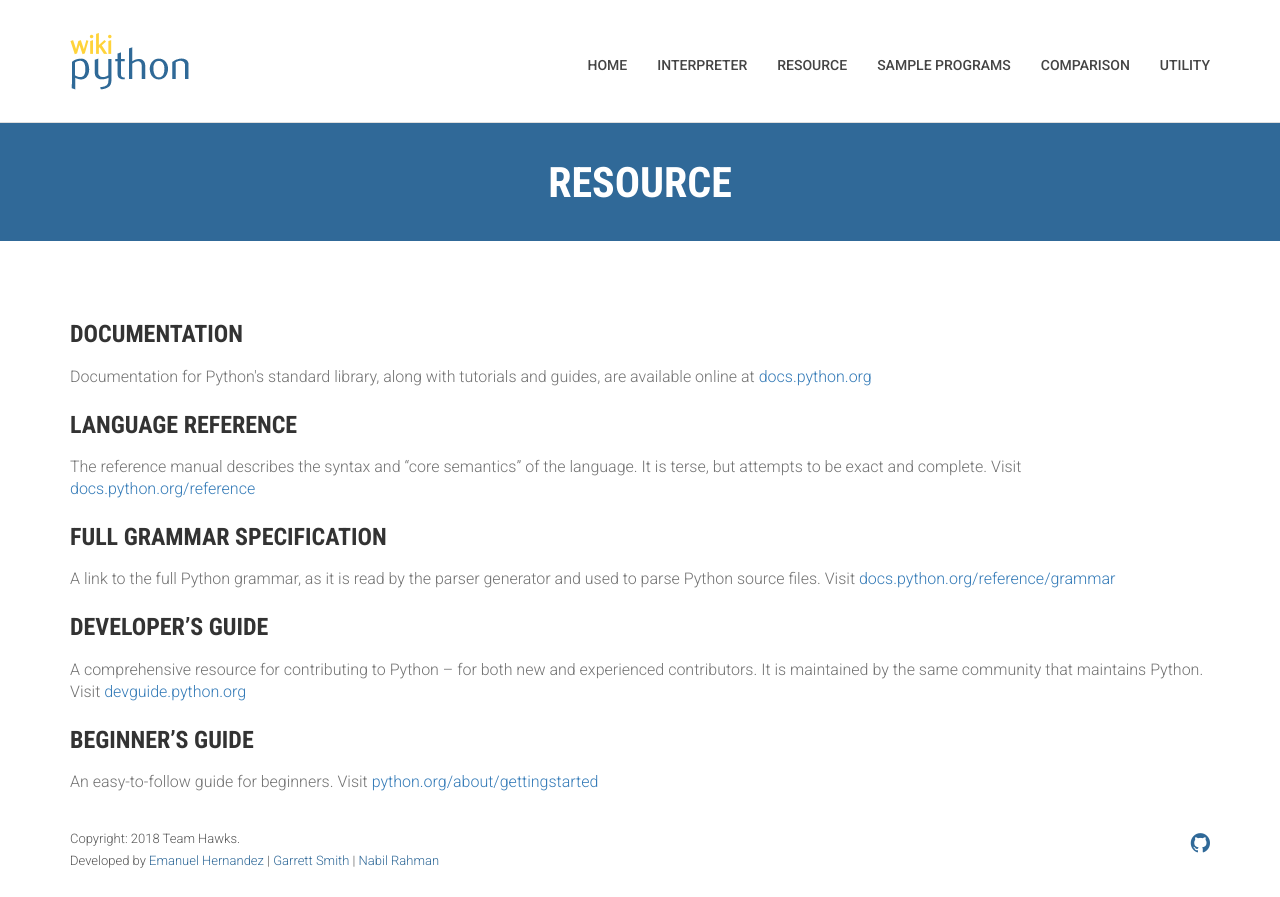
After one commit to nabilrhman/WikiPython, a PHP site: page /links.php in a window 1280 px wide. The commit adds this page. Run offline with PHP 8.4, Linux system fonts and the light colour scheme; some web fonts are replaced.

Commit message:
Adds links to the resource page (links.php).

```diff
--- a/header.php
+++ b/header.php
@@ -28,6 +28,7 @@
                         <ul class="nav navbar-nav navbar-right">
                             <li><a href="index.php" >Home</a></li>
                             <li><a href="interpreter.php">Interpreter</a></li>
+                            <li><a href="links.php">Resource</a></li>
                             <li><a href="sample.php">Sample programs</a></li>
                             <li><a href="comparison.php">Comparison</a></li>
                             <li><a href="utility.php">Utility</a></li>
--- /dev/null
+++ b/links.php
@@ -0,0 +1,145 @@
+<!DOCTYPE html>
+<html class="no-js">
+<head>
+    <!-- Basic Page Needs
+    ================================================== -->
+    <meta charset="utf-8">
+    <meta http-equiv="Content-Type" content="text/html; charset=utf-8">
+    <link rel="icon" href="favicon.ico">
+    <title>WikiPython - Links</title>
+    <meta name="description" content="">
+    <meta name="keywords" content="">
+    <meta name="author" content="">
+    <!-- Mobile Specific Metas
+    ================================================== -->
+    <meta name="format-detection" content="telephone=no">
+    <meta name="viewport" content="width=device-width, initial-scale=1">
+
+
+    <!-- Template CSS Files
+    ================================================== -->
+    <!-- Twitter Bootstrs CSS -->
+    <link rel="stylesheet" href="plugins/bootstrap/bootstrap.min.css">
+    <!-- Ionicons Fonts Css -->
+    <link rel="stylesheet" href="plugins/ionicons/ionicons.min.css">
+    <!-- animate css -->
+    <link rel="stylesheet" href="plugins/animate-css/animate.css">
+    <!-- Hero area slider css-->
+    <link rel="stylesheet" href="plugins/slider/slider.css">
+    <!-- owl craousel css -->
+    <link rel="stylesheet" href="plugins/owl-carousel/owl.carousel.css">
+    <link rel="stylesheet" href="plugins/owl-carousel/owl.theme.css">
+    <!-- Fancybox -->
+    <link rel="stylesheet" href="plugins/facncybox/jquery.fancybox.css">
+    <!-- template main css file -->
+    <link rel="stylesheet" href="css/style.css">
+    <!-- Prism.js -->
+    <link href="plugins/prism/prism.css" rel="stylesheet"/>
+
+
+</head>
+<body>
+
+<script src="plugins/prism/prism.js"></script>
+
+<?php include 'header.php'; ?>
+
+
+<!--
+==================================================
+    Global Page Section Start
+================================================== -->
+<section class="global-page-header">
+    <div class="container">
+        <div class="row">
+            <div class="col-md-12">
+                <div class="block">
+                    <h2>Resource</h2>
+                </div>
+            </div>
+        </div>
+    </div>
+</section>
+
+
+<!--
+==================================================
+    Company Description Section Start
+================================================== -->
+<section class="company-description">
+    <div class="container">
+        <div class="row">
+            <div class="col-md-12">
+                <div class="block">
+                    <h3 class="subtitle wow fadeInUp" data-wow-delay=".3s" data-wow-duration="500ms">
+                        Documentation
+                    </h3>
+                    <p class="wow fadeInUp" data-wow-delay=".5s" data-wow-duration="800ms">
+                        Documentation for Python's standard library, along with tutorials and guides, are available online at
+                        <a href="https://docs.python.org/">docs.python.org</a>
+                    </p>
+
+                    <h3 class="subtitle wow fadeInUp h3WithPadding" data-wow-delay=".3s" data-wow-duration="500ms">
+                        Language reference
+                    </h3>
+                    <p class="wow fadeInUp" data-wow-delay=".5s" data-wow-duration="800ms">
+                        The reference manual describes the syntax and “core semantics” of the language. It is terse, but attempts to be exact and complete. Visit
+                        <a href="https://docs.python.org/3/reference/index.html">docs.python.org/reference</a>
+                    </p>
+
+                    <h3 class="subtitle wow fadeInUp h3WithPadding" data-wow-delay=".3s" data-wow-duration="500ms">
+                        Full Grammar specification
+                    </h3>
+                    <p class="wow fadeInUp" data-wow-delay=".5s" data-wow-duration="800ms">
+                        A link to the full Python grammar, as it is read by the parser generator and used to parse Python source files. Visit
+                        <a href="https://docs.python.org/3/reference/grammar.html">docs.python.org/reference/grammar</a>
+                    </p>
+
+                    <h3 class="subtitle wow fadeInUp h3WithPadding" data-wow-delay=".3s" data-wow-duration="500ms">
+                        Developer’s guide
+                    </h3>
+                    <p class="wow fadeInUp" data-wow-delay=".5s" data-wow-duration="800ms">
+                        A comprehensive resource for contributing to Python – for both new and experienced contributors. It is maintained by the same community that maintains Python. Visit
+                        <a href="https://devguide.python.org/">devguide.python.org</a>
+                    </p>
+
+                    <h3 class="subtitle wow fadeInUp h3WithPadding" data-wow-delay=".3s" data-wow-duration="500ms">
+                        Beginner’s guide
+                    </h3>
+                    <p class="wow fadeInUp" data-wow-delay=".5s" data-wow-duration="800ms">
+                        An easy-to-follow guide for beginners. Visit
+                        <a href="https://www.python.org/about/gettingstarted/">python.org/about/gettingstarted</a>
+                    </p>
+
+
+                </div>
+            </div>
+        </div>
+    </div>
+</section>
+
+
+<?php include 'footer.php'; ?>
+
+
+<!-- Template Javascript Files
+================================================== -->
+<!-- jquery -->
+<script src="plugins/jQurey/jquery.min.js"></script>
+<!-- Form Validation -->
+<script src="plugins/form-validation/jquery.form.js"></script>
+<script src="plugins/form-validation/jquery.validate.min.js"></script>
+<!-- owl carouserl js -->
+<script src="plugins/owl-carousel/owl.carousel.min.js"></script>
+<!-- bootstrap js -->
+<script src="plugins/bootstrap/bootstrap.min.js"></script>
+<!-- wow js -->
+<script src="plugins/wow-js/wow.min.js"></script>
+<!-- slider js -->
+<script src="plugins/slider/slider.js"></script>
+<!-- Fancybox -->
+<script src="plugins/facncybox/jquery.fancybox.js"></script>
+<!-- template main js -->
+<script src="js/main.js"></script>
+</body>
+</html>
```
